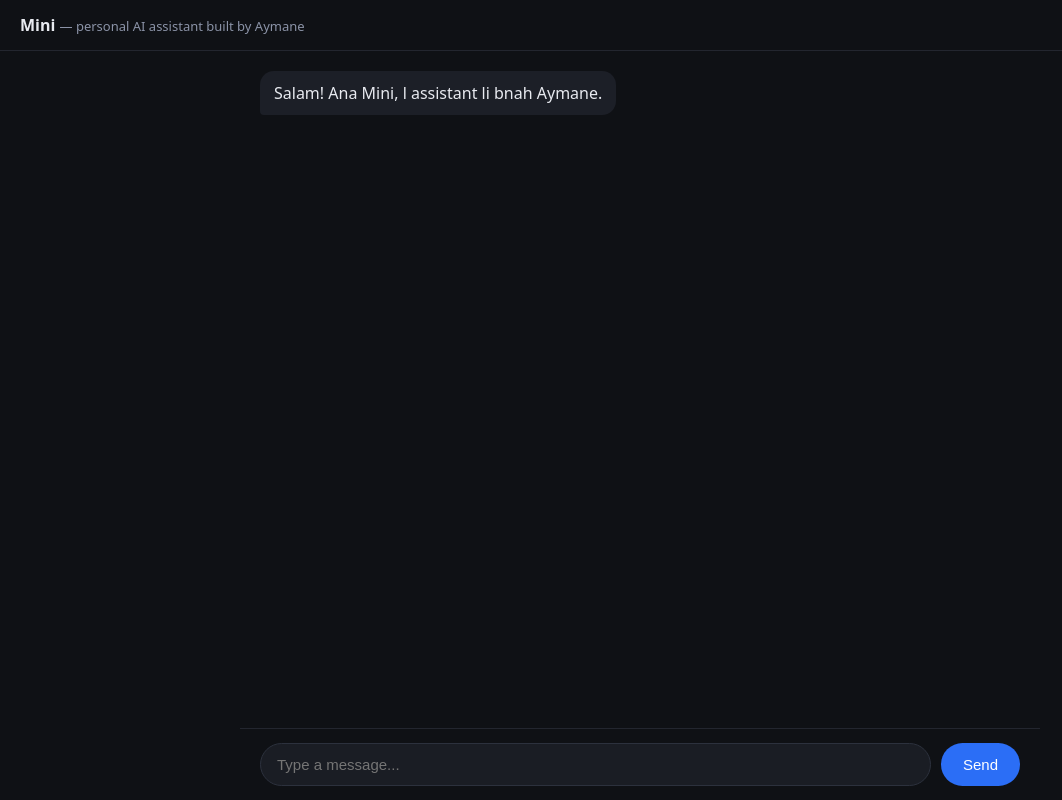
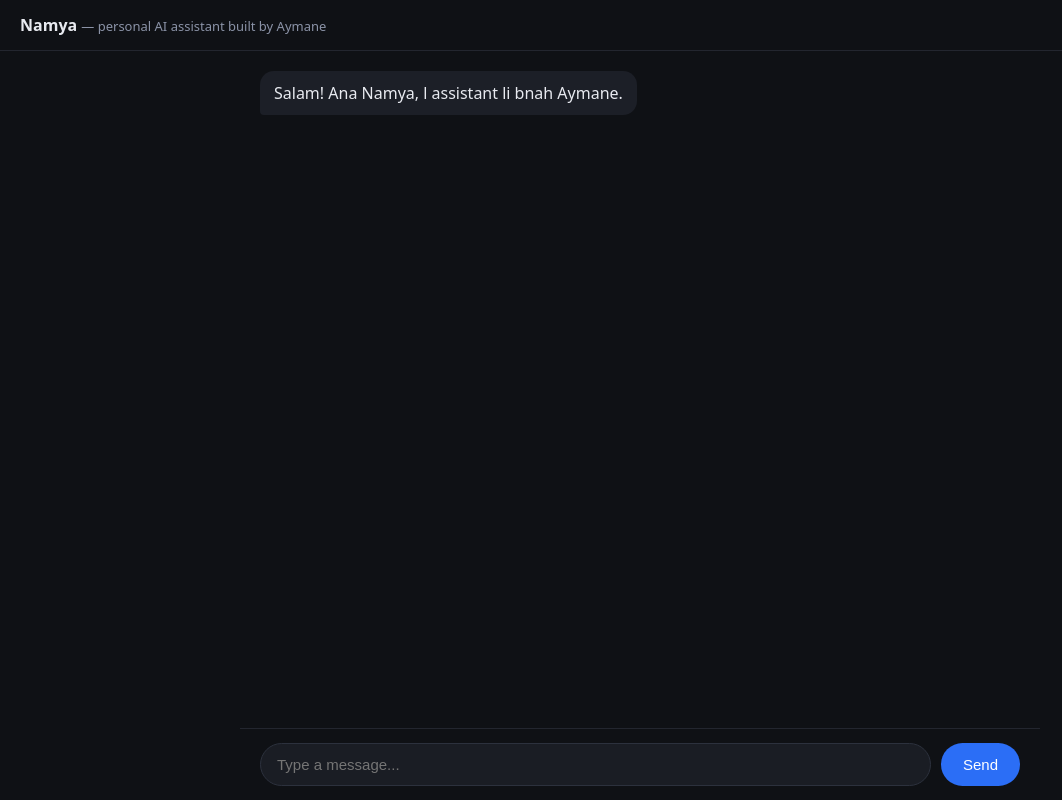
Before and after one commit to aymanemt1/namya, a website: page public/index.html in a window 1280 px wide. Shown: the whole page, without its empty margins (0-1062 px from the left). Drawn offline with Linux system fonts and the light colour scheme.

Commit message:
Rename Mini -> Namya

```diff
--- a/public/index.html
+++ b/public/index.html
@@ -21,7 +21,7 @@
 </style>
 </head>
 <body>
-<header>Mini <span>— personal AI assistant built by Aymane</span></header>
+<header>Namya <span>— personal AI assistant built by Aymane</span></header>
 <div id="chat"></div>
 <div id="bar">
   <input id="input" placeholder="Type a message..." autocomplete="off">
@@ -74,7 +74,7 @@
 
   sendBtn.onclick = send;
   input.onkeydown = (e) => { if (e.key === "Enter") send(); };
-  addMsg("model", "Salam! Ana Mini, l assistant li bnah Aymane.");
+  addMsg("model", "Salam! Ana Namya, l assistant li bnah Aymane.");
   input.focus();
 </script>
 </body>
```
Also changed, not shown: system-prompt.md (+1 -1 lines).
